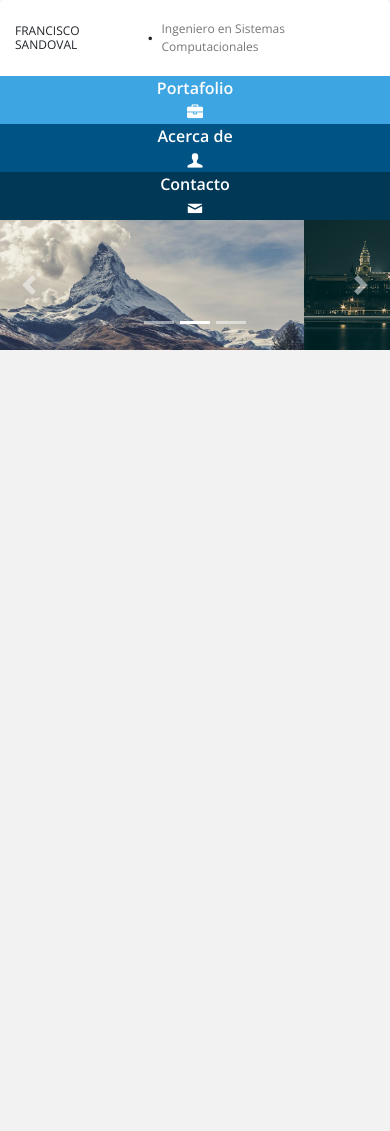
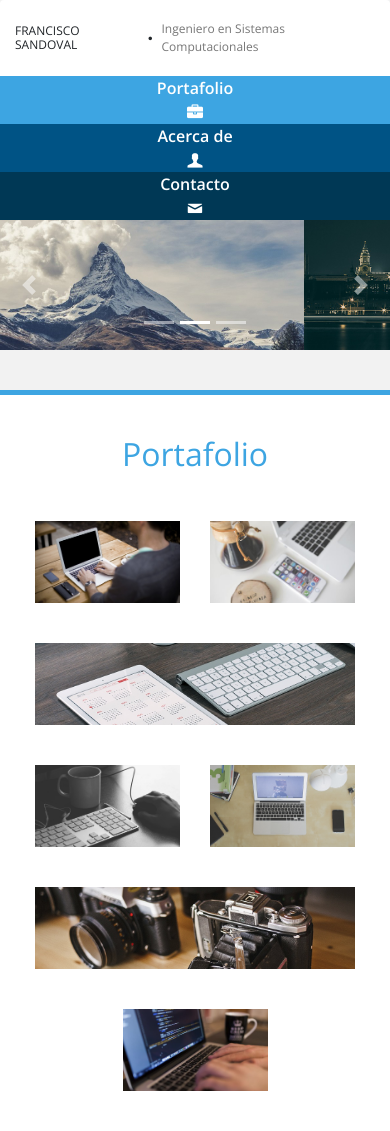
Before and after one commit to pacoraton/pacoraton.portafolio, a plain HTML site: page index.html in a window 390 px wide. Before the commit the page ends 844 px from the top, so only its background shows below. Drawn offline with nearby package versions, Linux system fonts and the light colour scheme.

Commit message:
Se agrego la galeria de imagenes con el codigo javascript para mostrar el content modal

```diff
--- a/css/estilos.css
+++ b/css/estilos.css
@@ -85,6 +85,47 @@ header .menu .c-3:hover{
 	padding: 0px;
 }
 
+/*---Portafolio ---*/
+.portafolio{
+background: #fff;
+border-top: 5px solid #3da5e2;
+padding: 0 20px;
+}
+
+.portafolio .titulo_Portafolio{
+	padding: 40px 0;
+	text-align: center;
+	color: #3da5e2;
+	font-family: 'Open Sans', sans-serif;
+	font-weight: 300px;
+}
+
+.portafolio .galeria .contenedor-imagen{
+	margin-bottom: 40px;
+	max-height: 180px;
+	overflow: hidden;
+}
+
+.portafolio .galeria .contenedor-imagen a{
+ background: #3da5e2;
+ display: inline-block;
+
+}
+
+.portafolio .galeria .contenedor-imagen:hover img{
+	opacity: .5;
+}
+
+.portafolio .modal-dialog{
+	margin:0px auto;
+	height: 100%;
+	max-width: 1000px;
+
+}
+
+.portafolio .modal-content{
+	width: auto;
+}
 /* --- MEDIAQUERIES ---  */
 
 /* Dispositivo xl */
@@ -104,6 +145,25 @@ header .menu .c-3:hover{
   .menu a, .menu a div{
   	width: 100%;
   }
+
+
+
+/*Galerias imagenes*/
+.portafolio .galeria .contenedor-imagen:nth-child(1){order:1;}
+.portafolio .galeria .contenedor-imagen:nth-child(2){order:3;}
+.portafolio .galeria .contenedor-imagen:nth-child(3){order:6;}
+.portafolio .galeria .contenedor-imagen:nth-child(4){order:2;}
+.portafolio .galeria .contenedor-imagen:nth-child(5){order:5;}
+.portafolio .galeria .contenedor-imagen:nth-child(6){order:4;}
+.portafolio .galeria .contenedor-imagen:nth-child(7){order:7;}
+
+.modal .modal-dialog{
+	width: 90%;
+}
+.modal .modal-dialog .modal-content img{
+	width: 100%;
+}
+
 }
 
 
--- a/index.html
+++ b/index.html
@@ -92,6 +92,76 @@
 	  </header><!-- /header -->
 
 
+	  <main>
+	  	<div class="container">
+	           <!--Seccion Portafolio -->
+	           <div class="row portafolio">
+	           	   <div class="col">
+	           	   	   <h2 class="titulo_Portafolio">Portafolio</h2>
+	                    <div class="row galeria justify-content-center">
+	                    	<div class="contenedor-imagen col-6 col-lg-4">
+	                    		<a href="#" data-toggle="modal" data-target="#modal">
+	                    			<img src="img/img-1.jpg" alt="Imagen1" class="img-fluid imagen">
+	                    		</a>
+	                    	</div>
+	                    	<div class="contenedor-imagen col-12 col-lg-8">
+	                    		<a href="#" data-toggle="modal" data-target="#modal">
+	                    			<img src="img/img-2.jpg" alt="Imagen2" class="img-fluid imagen">
+	                    		</a>
+	                    	</div>
+	                    	<div class="contenedor-imagen col-12 col-lg-8">
+	                    		<a href="#" data-toggle="modal" data-target="#modal">
+	                    			<img src="img/img-3.jpg" alt="Imagen3" class="img-fluid imagen">
+	                    		</a>
+	                    	</div>
+	                    	<div class="contenedor-imagen col-6 col-lg-4">
+	                    		<a href="#" data-toggle="modal" data-target="#modal">
+	                    			<img src="img/img-4.jpg" alt="Imagen4" class="img-fluid imagen">
+	                    		</a>
+	                    	</div>
+
+	                    	<div class="contenedor-imagen col-6 col-lg-4">
+	                    		<a href="#" data-toggle="modal" data-target="#modal">
+	                    			<img src="img/img-5.jpg" alt="Imagen1" class="img-fluid imagen">
+	                    		</a>
+	                    	</div>
+	                    	<div class="contenedor-imagen col-6 col-lg-4">
+	                    		<a href="#" data-toggle="modal" data-target="#modal">
+	                    			<img src="img/img-6.jpg" alt="Imagen2" class="img-fluid imagen">
+	                    		</a>
+	                    	</div>
+	                    	<div class="contenedor-imagen col-6 col-lg-4">
+	                    		<a href="#" data-toggle="modal" data-target="#modal">
+	                    			<img src="img/img-7.jpg" alt="Imagen7" class="img-fluid imagen">
+	                    		</a>
+	                    	</div>
+
+	                    	<!--Ventana Modal-->
+
+	                    	<div class="modal fade" id="modal">
+	                    		<div class="modal-dialog d-flex justify-content-center align-items-center">
+	                    			<div class="modal-content">
+	                    				<img src="" alt="" id="imagen-modal" class="">
+	                    			</div>
+
+	                    		</div>
+
+	                    	</div>
+
+	                    </div>
+
+
+	           	   </div>
+	           </div>
+
+				<!--Seccion Acerca de -->
+	           <div class="row acerca-de">
+
+
+	           </div>
+	  	</div>
+
+	  </main>
 
 	<script src="js/jquery-3.3.1.min.js"></script>
 	<script src="js/popper.min.js"></script>
--- a/js/scripts.js
+++ b/js/scripts.js
@@ -0,0 +1,13 @@
+$(function(){
+
+   $('.galeria .contenedor-imagen').on('click',function(){
+
+   		$('#modal').modal;
+   		var ruta_imagen=($(this).find('img').attr('src'));
+   		$('#imagen-modal').attr('src',ruta_imagen);
+   });
+
+   $('#modal').on('click',function(){
+   	 $('#modal').modal('hide');
+   });
+})
```
